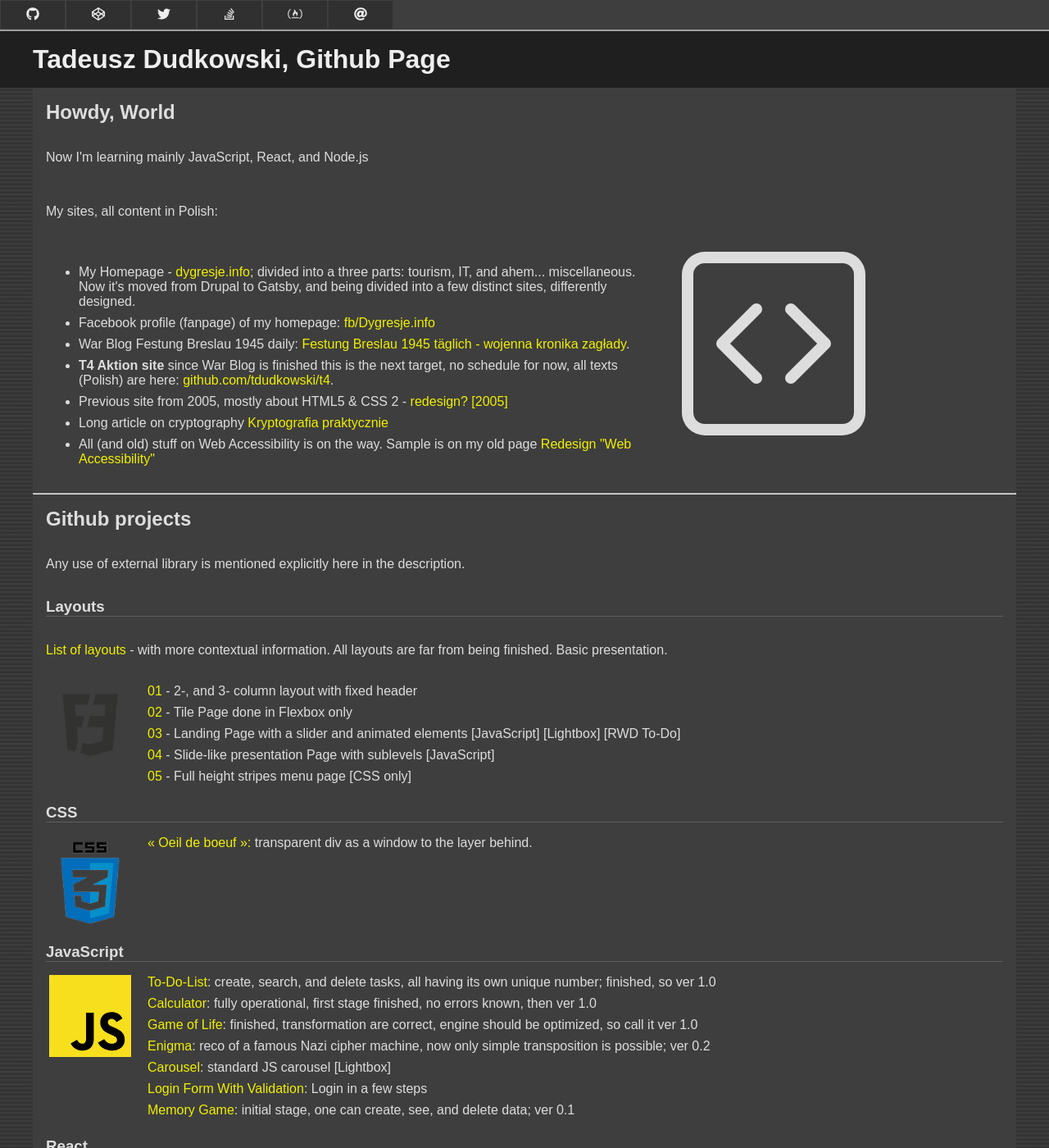
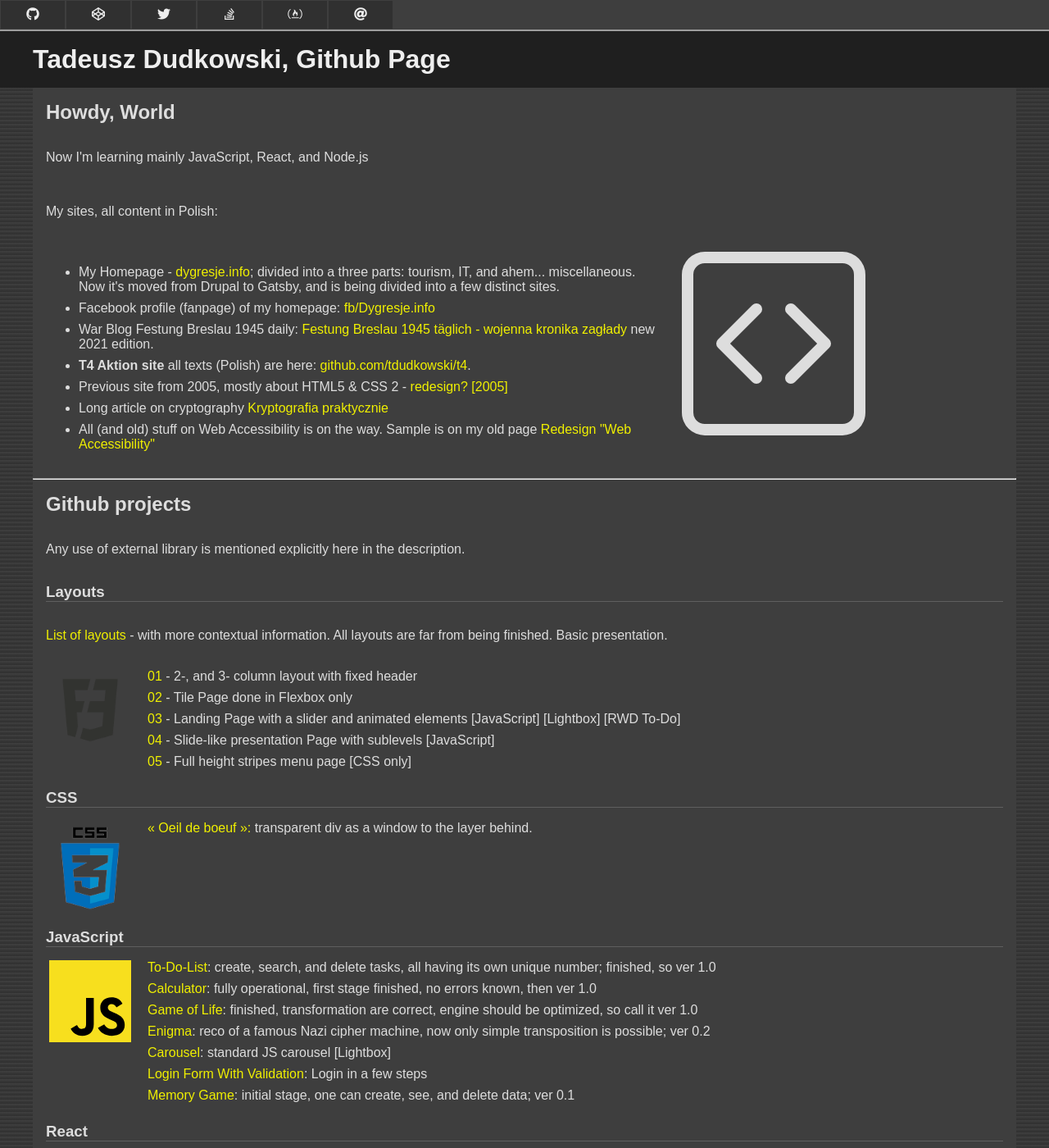
Before and after one commit to tdudkowski/tdudkowski.github.io, a Jekyll site: the page built from index.html, in a window 1280 px wide and 1400 px high. Shown: the whole window at 82% size. Built offline with Jekyll 4.4.1, drawn with Linux system fonts in a browser that asks for light colours; nearby versions of some CDN libraries; some of the changed text lies outside the part shown.

Commit message:
update content

```diff
--- a/index.html
+++ b/index.html
@@ -16,7 +16,7 @@ title: Tadeusz Dudkowski, Github Page
     <li>
       My Homepage - <a href="http://dygresje.info/">dygresje.info</a>; divided
       into a three parts: tourism, IT, and ahem... miscellaneous.<br />
-      Now it's moved from Drupal to Gatsby, and being divided into a few distinct sites, differently designed.
+      Now it's moved from Drupal to Gatsby, and is being divided into a few distinct sites.
     </li>
 
     <li>
@@ -26,11 +26,11 @@ title: Tadeusz Dudkowski, Github Page
 
     <li>
       War Blog Festung Breslau 1945 daily:
-      <a href="https://wroclawscyargonauci.blogspot.com">Festung Breslau 1945 täglich - wojenna kronika zagłady</a>.
+      <a href="https://dygresje.info/festung-breslau">Festung Breslau 1945 täglich - wojenna kronika zagłady</a> new
+      2021 edition.
     </li>
     <li>
-      <strong>T4 Aktion site</strong> since War Blog is finished this is the
-      next target, no schedule for now, all texts (Polish) are here:
+      <strong>T4 Aktion site</strong> all texts (Polish) are here:
       <a href="https://github.com/tdudkowski/t4">github.com/tdudkowski/t4</a>.
     </li>
     <li>
@@ -45,7 +45,7 @@ title: Tadeusz Dudkowski, Github Page
     <li>
       All (and old) stuff on Web Accessibility is on the way. Sample is on my
       old page
-      <a href="http://tdudkowski.usermd.net/redesign/">Redesign "Web Accessibility"</a>
+      <a href="http://tdudkowski.usermd.net/redesign/wa.html">Redesign "Web Accessibility"</a>
     </li>
   </ul>
 
```
Also changed, not shown: other parts of index.html (+2 -2 lines).
